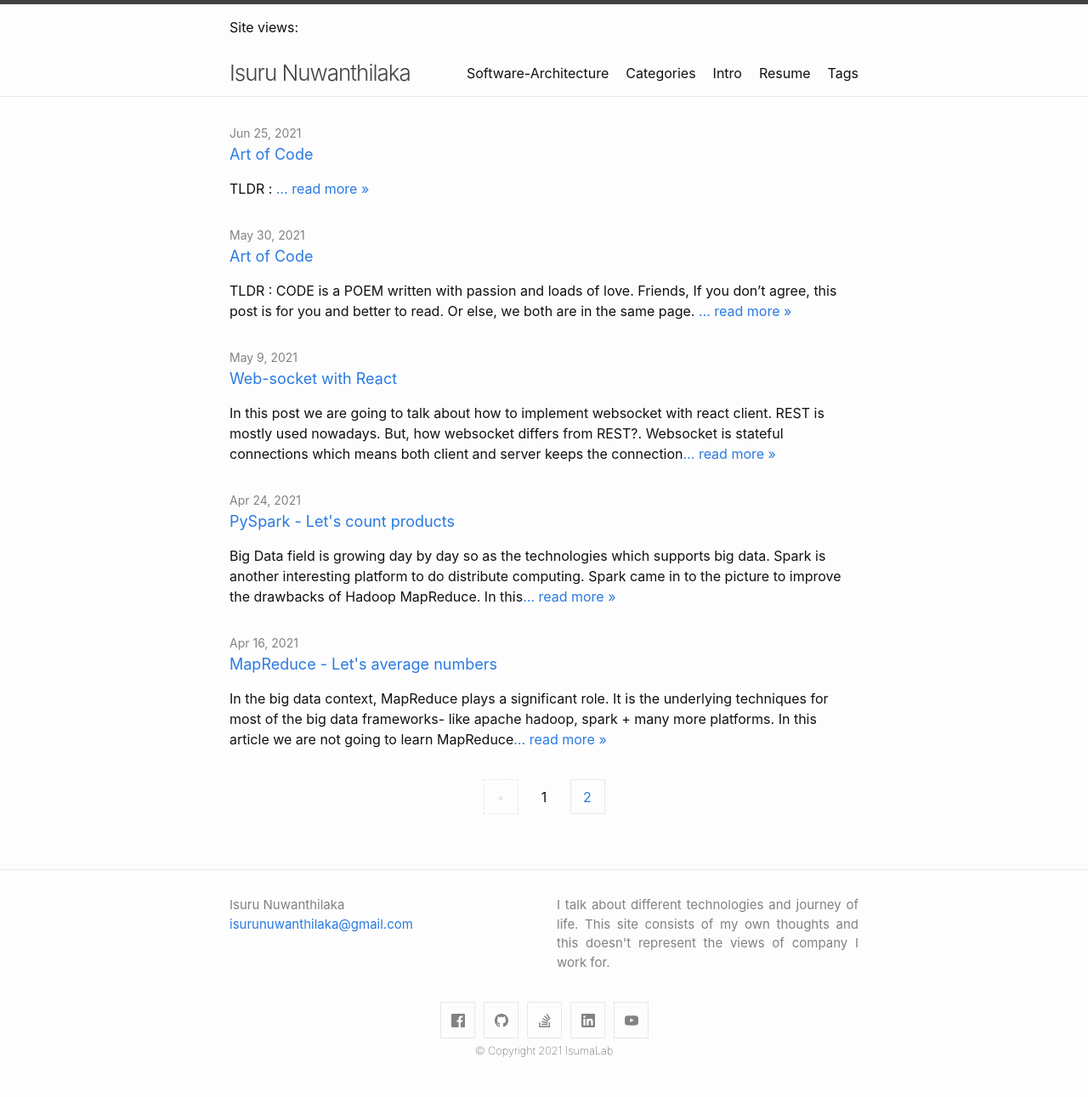
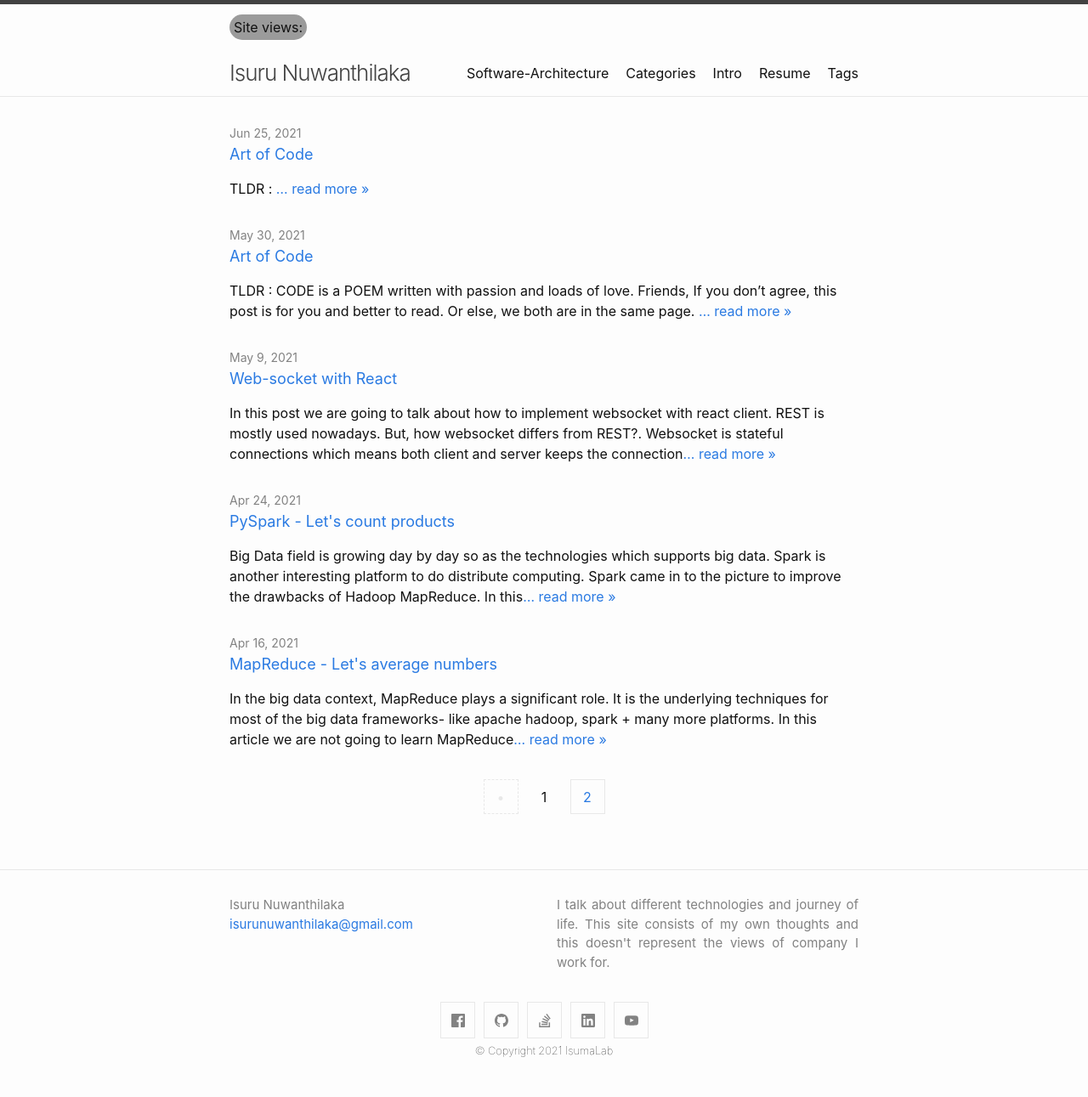
Before and after one commit to isurunuwanthilaka/isurunuwanthilaka.github.io, a Jekyll site: the page built from index.html, in a window 1280 px wide. Shown: the whole page at 85% size. Built offline with Jekyll 4.4.1, drawn with Linux system fonts in a browser that asks for light colours; nearby versions of some CDN libraries; the list of posts is cut into pages by our own code; comment, search, counter and statistics services are not loaded.

Commit message:
add header stat styles

```diff
--- a/_config.yml
+++ b/_config.yml
@@ -19,7 +19,6 @@ minima:
     github: isurunuwanthilaka
     stackoverflow: "9559501"
     linkedin: isurunuwanthilaka
-
     youtube_channel: UCWT6lIKNUN-1F-WxIov4NUQ
     youtube_channel_name: Isuru Nuwanthilaka
 
--- a/_includes/header.html
+++ b/_includes/header.html
@@ -1,7 +1,7 @@
 <header class="site-header">
   <div class="wrapper">
     <script async src="//busuanzi.ibruce.info/busuanzi/2.3/busuanzi.pure.mini.js"></script>
-    <span id="busuanzi_container_site_pv">Site views: <span id="busuanzi_value_site_pv"></span></span>
+    <span id="busuanzi_container_site_pv" class="stat-box">Site views: <span id="busuanzi_value_site_pv"></span></span>
   </div>
   <div class="wrapper">
     {%- assign default_paths = site.pages | map: "path" -%}
--- a/_sass/minima/custom-styles.scss
+++ b/_sass/minima/custom-styles.scss
@@ -14,7 +14,7 @@
 
 .share-page {
   display: inline-block;
-    background: rgb(192,192,192);
+  background: rgb(192, 192, 192);
   padding: 0 0.5rem;
   margin-right: 0.5rem;
   border-radius: 4px;
@@ -33,7 +33,7 @@
 
 .post-comment {
   display: inline-block;
-    background: rgb(192,192,192);
+  background: rgb(192, 192, 192);
   padding: 0 0.5rem;
   margin-right: 0.5rem;
   border-radius: 4px;
@@ -78,7 +78,7 @@
 figure {
   padding: 4px;
   margin: auto;
-  align:center;
+  align: center;
 }
 
 figcaption {
@@ -87,7 +87,7 @@ figcaption {
   text-align: center;
 }
 
-.fig-img{
+.fig-img {
   display: block;
   width: 80%;
   margin-left: auto;
@@ -95,19 +95,27 @@ figcaption {
 }
 
 .skill-container {
-  margin:0px;
+  margin: 0px;
   width: 100%;
   background-color: #ddd;
-  margin-bottom:5px;
+  margin-bottom: 5px;
 }
 
 .skill-text {
-  padding:0px;
+  padding: 0px;
   font-weight: bold;
-  margin-bottom:0px;
+  margin-bottom: 0px;
 }
 
 .skills {
   text-align: right;
   color: white;
 }
+
+.stat-box {
+  border-radius: 15px;
+  background: rgb(155, 155, 155);
+  padding: 5px;
+  width: auto;
+  height: auto;
+}
```
Lines whose indentation alone changed are shown as unchanged.
